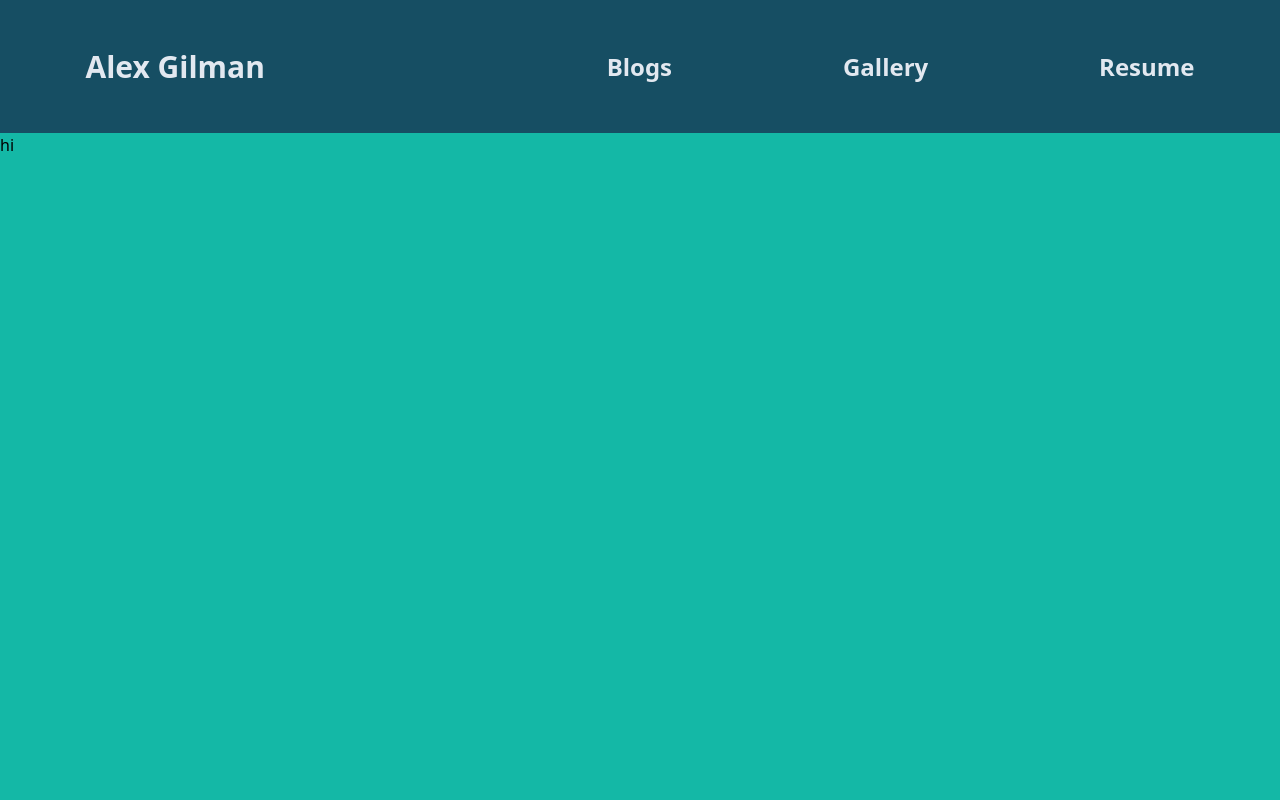
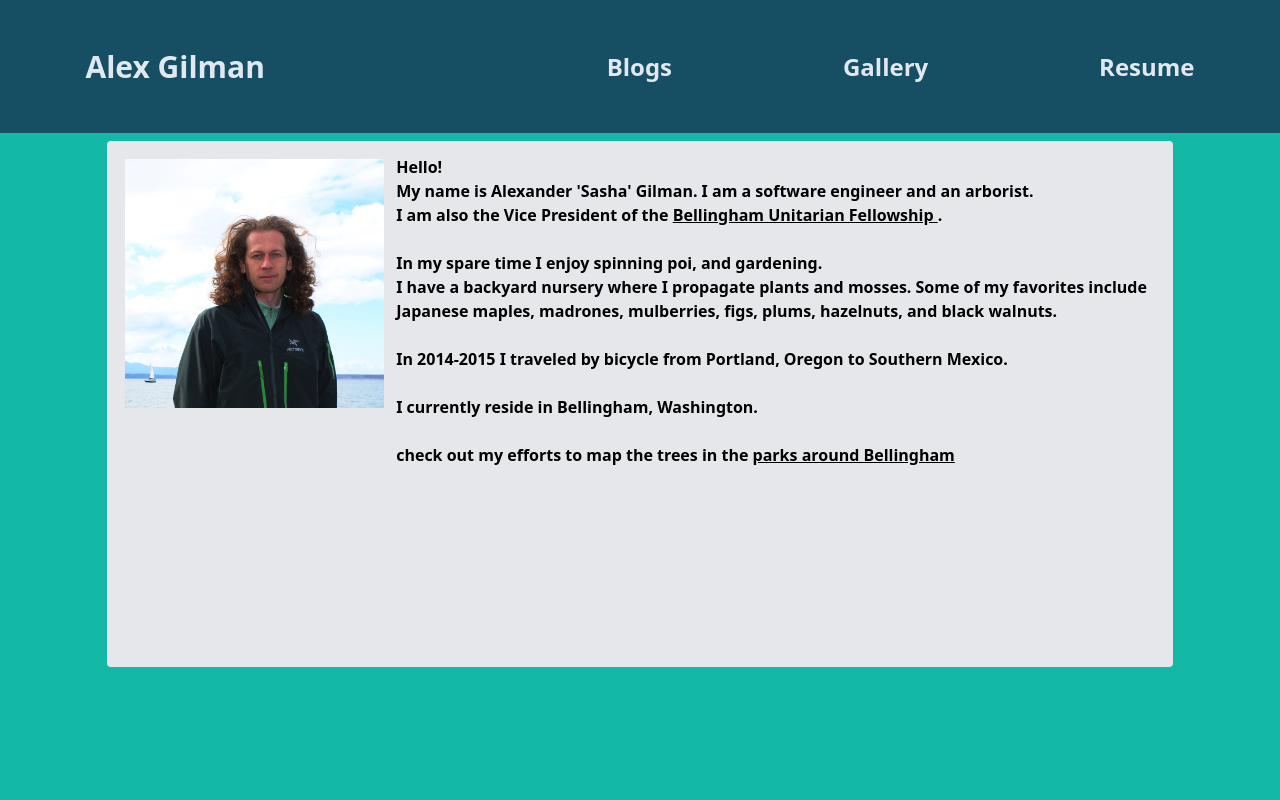
Before and after one commit to agilman/agilman, a Django app: template home/templates/home/home_page.html in a window 1280 px wide. Run offline with Django 4.2, Linux system fonts and the light colour scheme; the template is opened without the code that fills it, so the values that code supplies are empty; parts of the project's set-up code (start-up, migrations or seed data) failed here and were passed over; some libraries are stand-ins or nearby versions.

Commit message:
Added bio with picture on front page.

```diff
--- a/docker-compose.yml
+++ b/docker-compose.yml
@@ -7,3 +7,4 @@ services:
     command: waitress-serve --listen="0.0.0.0:8030" agilman.wsgi:application
     volumes:
       - .:/app
+    restart: always
--- a/home/templates/home/home_page.html
+++ b/home/templates/home/home_page.html
@@ -1,6 +1,37 @@
 {% extends "base2.html" %}
 {% block content %}
-<p>
-  hi
-</p>
+<div class="flex justify-between h-4/5">
+  <div class="flex"></div>
+  <div class="flex border-2 w-5/6 rounded p-3 mt-2 bg-gray-200 ">
+    <img class="object-contain h-3/6 m-1" src="/static/agilman.jpg">
+    <span class="font-semibold pl-2">
+      Hello!
+      <br>
+      My name is Alexander 'Sasha' Gilman. I am a software engineer and an arborist.
+      <br>
+      <span>
+      I am also the Vice President of the <a href="https://www.buf.org" class="underline">Bellingham Unitarian Fellowship </a>.
+      </span>
+      <br>
+      <br>
+      In my spare time I enjoy spinning poi, and gardening.
+      <br>
+      I have a backyard nursery where I propagate plants and mosses. Some of my favorites include Japanese maples, madrones, mulberries, figs, plums, hazelnuts, and black walnuts.
+
+      <br>
+      <br>
+      In 2014-2015 I traveled by bicycle from Portland, Oregon to Southern Mexico.
+
+      <br>
+      <br>
+      I currently reside in Bellingham, Washington.
+
+      <br>
+      <br>
+      check out my efforts to map the trees in the <a href="https://trees.agilman.org" class="underline">parks around Bellingham</a>
+    </span>
+
+  </div class="flex">
+  <div></div>
+</div>
 {% endblock %}
```
Also changed, not shown: agilman/static/agilman.jpg (added).
